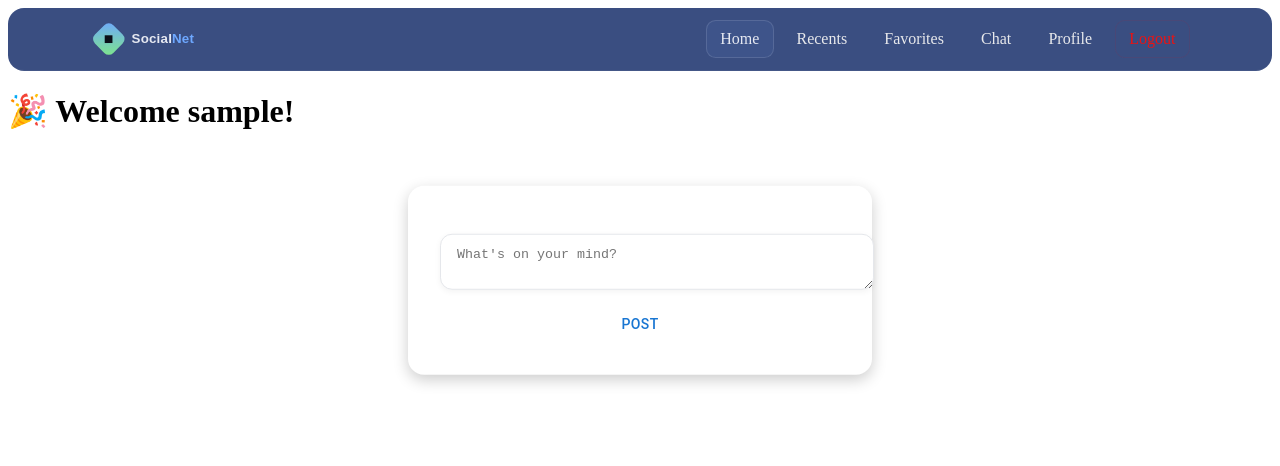
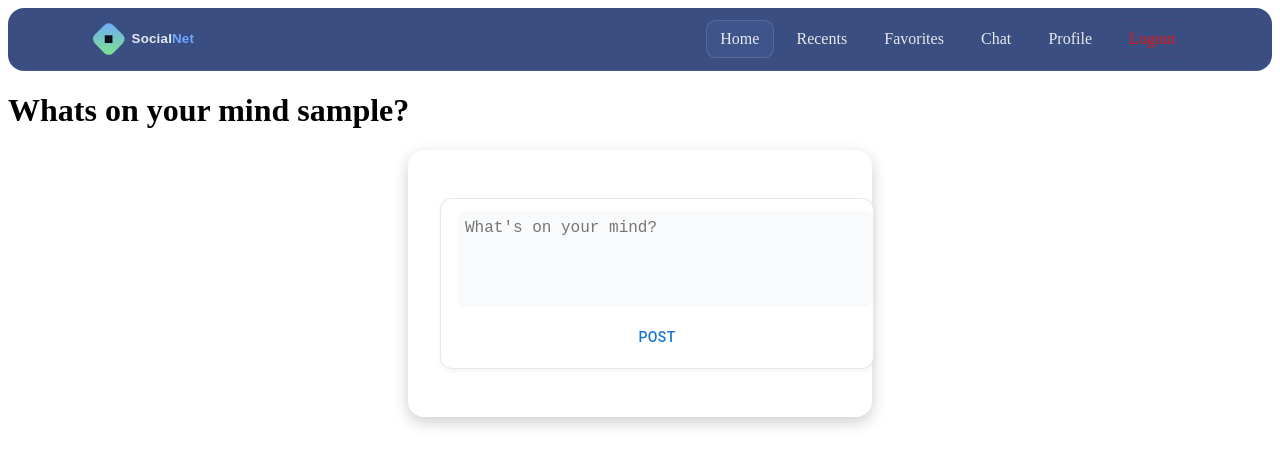
Before and after one commit to EyalYeh/social-network-app, a React (Vite) app in the folder frontend/: page /home in a window 1280 px wide. Shown: the top 466 px of the page. Built offline with nearby package versions, Linux system fonts and the light colour scheme; sample sign-in values are in the browser's storage.

Commit message:
Continued working on on the post area

```diff
--- a/frontend/src/components/Feed.css
+++ b/frontend/src/components/Feed.css
@@ -6,10 +6,7 @@
   width: 100%;
   box-shadow: 0 5px 15px rgba(0,0,0,0.2);
   text-align: center;
-  position: absolute;
-  top: 35%;
-  left: 50%;
-  transform: translate(-50%, -50%);
+  margin: 0 auto;
 }
 .text-container{
     width: 100%;
@@ -42,3 +39,12 @@
   border: 1px solid #3b82f6;  /* blue border when focused */
   box-shadow: 0 0 0 2px rgba(59,130,246,0.2);
 }
+
+.post-container{
+  display: flex;
+  flex-direction: column;   /* stack posts */
+  gap: 16px;
+  max-width: 600px;
+  width: 100%;
+  margin: 0 auto 40px;
+}
--- a/frontend/src/components/Feed.jsx
+++ b/frontend/src/components/Feed.jsx
@@ -22,8 +22,8 @@ function Feed({currentUser}){
     }
 
     const likePost = (id) => {
-        setPosts(posts.map(
-            (p) => (p.id === id ? { ...p, likes: p.likes + 1 } : p)
+        setPosts(posts.map((p) =>
+            (p.id === id ? { ...p, likes: p.likes + 1 } : p)
         ));
     };
 
@@ -31,18 +31,20 @@ function Feed({currentUser}){
     return(
         <>
             <form className="feed-form-container" onSubmit={addPost}>
-                <textarea className="text-container" value={text} onChange={(e) => setText(e.target.value)} placeholder="What's on your mind?"></textarea>
-                <Button type="submit">Post</Button>
+                <div className="text-container">
+                    <textarea value={text} onChange={(e) => setText(e.target.value)} placeholder="What's on your mind?"></textarea>
+                    <Button type="submit">Post</Button>
+                </div>
             </form>
 
-            <div>
+            <div className="post-container">
                 {posts.map((post) => (
                 <div key={post.id}>
-                    <strong>@{post.author}</strong>
+                    <strong>@{post.author} {new Date(post.createdAt).toLocaleString()}</strong>
                     <p>{post.content}</p>
 
-                    <button onClick={() => likePost(posts.id)}>
-                        ❤️ {posts.likes}
+                    <button onClick={() => likePost(post.id)}>
+                        ❤️ {post.likes}
                     </button>
                 </div>
                 ))}
--- a/frontend/src/pages/Home.jsx
+++ b/frontend/src/pages/Home.jsx
@@ -26,7 +26,7 @@ function Home() {
     <>
       <div >
         <NavBar />
-        <h1>🎉 Welcome {username ? username : "User"}!</h1>
+        <h1>Whats on your mind {username ? username : "User"}?</h1>
         <Feed currentUser={username}/>
       </div>
     </>
```
